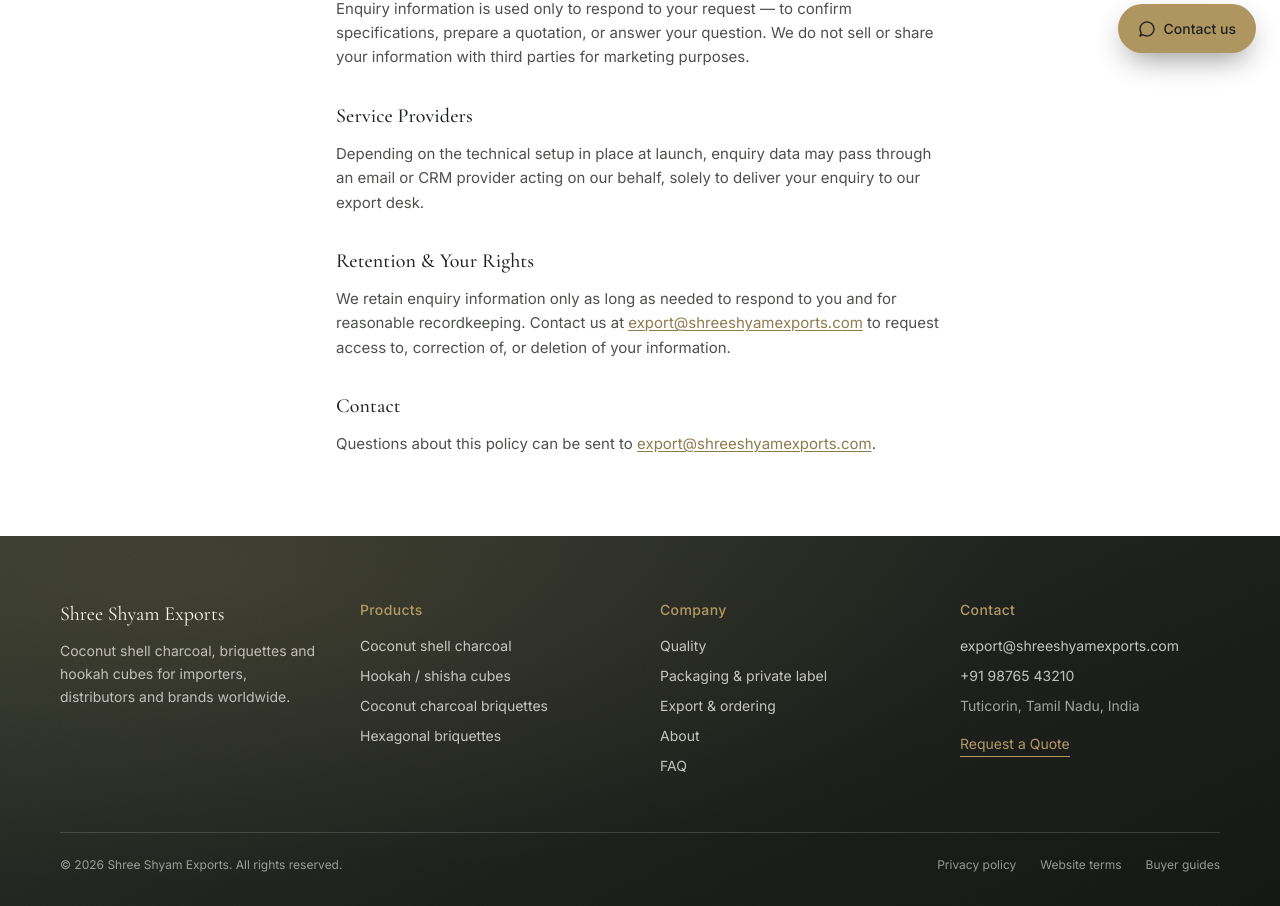
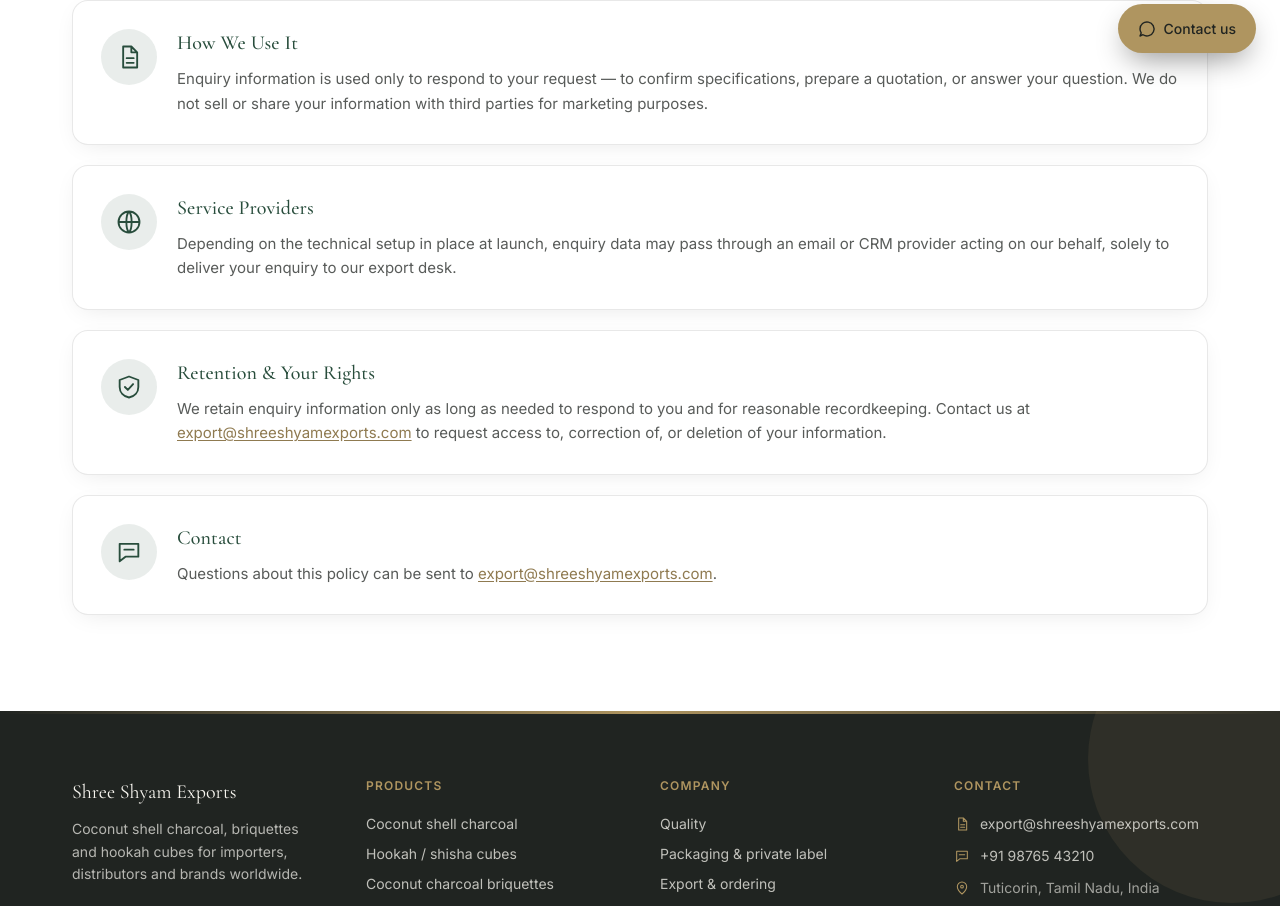
Before and after one commit to yashshingne33/shreeshyam-exports, a React (Vite) app: page /privacy-policy in a window 1280 px wide. Shown: the part 719-1625 px from the top of the page. Built offline with nearby package versions, Linux system fonts and the light colour scheme.

Commit message:
Update header dropdown and refine footer and page components

```diff
--- a/src/components/layout/Footer.jsx
+++ b/src/components/layout/Footer.jsx
@@ -1,13 +1,33 @@
 import { Link } from "react-router-dom";
 import { COMPANY } from "../../data/site.js";
+import { Icon } from "../PageDecor.jsx";
+
+const PRODUCT_LINKS = [
+  { to: "/products/coconut-shell-charcoal/", label: "Coconut shell charcoal" },
+  { to: "/products/hookah-charcoal-cubes/", label: "Hookah / shisha cubes" },
+  { to: "/products/coconut-charcoal-briquettes/", label: "Coconut charcoal briquettes" },
+  { to: "/products/hexagonal-charcoal-briquettes/", label: "Hexagonal briquettes" },
+];
+
+const COMPANY_LINKS = [
+  { to: "/quality/", label: "Quality" },
+  { to: "/packaging-private-label/", label: "Packaging & private label" },
+  { to: "/export-ordering/", label: "Export & ordering" },
+  { to: "/about/", label: "About" },
+  { to: "/faq/", label: "FAQ" },
+];
 
 export default function Footer() {
   return (
-    <footer className="grain-panel text-ivory">
-      <div className="container relative max-w-content py-16">
+    <footer className="relative overflow-hidden bg-charcoal text-ivory">
+      {/* Thin brass line across the very top, plus a soft glow — no blur */}
+      <div className="h-[3px] w-full bg-gradient-to-r from-brass/0 via-brass to-brass/0" />
+      <div className="pointer-events-none absolute -right-24 -top-24 h-72 w-72 rounded-full bg-brass/10" aria-hidden="true" />
+
+      <div className="container relative max-w-content px-5 py-14 sm:px-6 sm:py-16 lg:px-8">
         <div className="grid gap-10 sm:grid-cols-2 lg:grid-cols-4">
           <div>
-            <p className="font-display text-xl">{COMPANY.legalName}</p>
+            <p className="font-display text-xl text-ivory">{COMPANY.legalName}</p>
             <p className="mt-3 max-w-xs text-sm leading-relaxed text-ivory/70">
               Coconut shell charcoal, briquettes and hookah cubes for
               importers, distributors and brands worldwide.
@@ -15,54 +35,66 @@
           </div>
 
           <div>
-            <p className="text-sm font-medium tracking-wide text-brass">Products</p>
-            <ul className="mt-4 space-y-2.5 text-sm text-ivory/75">
-              <li><Link to="/products/coconut-shell-charcoal/" className="hover:text-ivory">Coconut shell charcoal</Link></li>
-              <li><Link to="/products/hookah-charcoal-cubes/" className="hover:text-ivory">Hookah / shisha cubes</Link></li>
-              <li><Link to="/products/coconut-charcoal-briquettes/" className="hover:text-ivory">Coconut charcoal briquettes</Link></li>
-              <li><Link to="/products/hexagonal-charcoal-briquettes/" className="hover:text-ivory">Hexagonal briquettes</Link></li>
+            <p className="text-xs font-semibold uppercase tracking-widest text-brass">Products</p>
+            <ul className="mt-5 space-y-2.5 text-sm text-ivory/75">
+              {PRODUCT_LINKS.map((link) => (
+                <li key={link.to}>
+                  <Link to={link.to} className="transition-colors hover:text-brass">
+                    {link.label}
+                  </Link>
+                </li>
+              ))}
             </ul>
           </div>
 
           <div>
-            <p className="text-sm font-medium tracking-wide text-brass">Company</p>
-            <ul className="mt-4 space-y-2.5 text-sm text-ivory/75">
-              <li><Link to="/quality/" className="hover:text-ivory">Quality</Link></li>
-              <li><Link to="/packaging-private-label/" className="hover:text-ivory">Packaging & private label</Link></li>
-              <li><Link to="/export-ordering/" className="hover:text-ivory">Export & ordering</Link></li>
-              <li><Link to="/about/" className="hover:text-ivory">About</Link></li>
-              <li><Link to="/faq/" className="hover:text-ivory">FAQ</Link></li>
+            <p className="text-xs font-semibold uppercase tracking-widest text-brass">Company</p>
+            <ul className="mt-5 space-y-2.5 text-sm text-ivory/75">
+              {COMPANY_LINKS.map((link) => (
+                <li key={link.to}>
+                  <Link to={link.to} className="transition-colors hover:text-brass">
+                    {link.label}
+                  </Link>
+                </li>
+              ))}
             </ul>
           </div>
 
           <div>
-            <p className="text-sm font-medium tracking-wide text-brass">Contact</p>
-            <ul className="mt-4 space-y-2.5 text-sm text-ivory/75">
-              <li>
-                <a href={`mailto:${COMPANY.email}`} className="hover:text-ivory">{COMPANY.email}</a>
+            <p className="text-xs font-semibold uppercase tracking-widest text-brass">Contact</p>
+            <ul className="mt-5 space-y-3 text-sm text-ivory/75">
+              <li className="flex items-start gap-2.5">
+                <Icon name="file" className="mt-0.5 h-4 w-4 shrink-0 text-brass" />
+                <a href={`mailto:${COMPANY.email}`} className="transition-colors hover:text-brass">
+                  {COMPANY.email}
+                </a>
               </li>
-              <li>
-                <a href={`https://wa.me/${COMPANY.whatsapp}`} className="hover:text-ivory">{COMPANY.phone}</a>
+              <li className="flex items-start gap-2.5">
+                <Icon name="chat" className="mt-0.5 h-4 w-4 shrink-0 text-brass" />
+                <a href={`https://wa.me/${COMPANY.whatsapp}`} className="transition-colors hover:text-brass">
+                  {COMPANY.phone}
+                </a>
               </li>
-              <li className="text-ivory/60">{COMPANY.address}</li>
-              <li>
-                <Link
-                  to="/request-a-quote/"
-                  className="mt-2 inline-block border-b border-brass pb-0.5 text-brass hover:text-ivory"
-                >
-                  Request a Quote
-                </Link>
+              <li className="flex items-start gap-2.5">
+                <Icon name="pin" className="mt-0.5 h-4 w-4 shrink-0 text-brass" />
+                <span className="text-ivory/60">{COMPANY.address}</span>
               </li>
             </ul>
+            <Link
+              to="/request-a-quote/"
+              className="mt-5 inline-flex items-center gap-1.5 rounded-full bg-brass px-5 py-2.5 text-xs font-semibold text-charcoal transition-all duration-200 hover:-translate-y-0.5 hover:bg-[#c2a877]"
+            >
+              Request a Quote &rarr;
+            </Link>
           </div>
         </div>
 
         <div className="mt-14 flex flex-col gap-4 border-t border-ivory/15 pt-6 text-xs text-ivory/55 sm:flex-row sm:items-center sm:justify-between">
           <p>&copy; {new Date().getFullYear()} {COMPANY.legalName}. All rights reserved.</p>
-          <div className="flex gap-6">
-            <Link to="/privacy-policy/" className="hover:text-ivory">Privacy policy</Link>
-            <Link to="/terms/" className="hover:text-ivory">Website terms</Link>
-            <Link to="/guides/" className="hover:text-ivory">Buyer guides</Link>
+          <div className="flex flex-wrap gap-x-6 gap-y-2">
+            <Link to="/privacy-policy/" className="transition-colors hover:text-brass">Privacy policy</Link>
+            <Link to="/terms/" className="transition-colors hover:text-brass">Website terms</Link>
+            <Link to="/guides/" className="transition-colors hover:text-brass">Buyer guides</Link>
           </div>
         </div>
       </div>
--- a/src/pages/Privacy.jsx
+++ b/src/pages/Privacy.jsx
@@ -1,6 +1,69 @@
 import PageHero from "../components/PageHero.jsx";
 import Breadcrumbs from "../components/Breadcrumbs.jsx";
 import { COMPANY } from "../data/site.js";
+import { WRAP, IconCircle, DOTS } from "../components/PageDecor.jsx";
+
+const SECTIONS = [
+  {
+    icon: "clipboard",
+    title: "What We Collect",
+    body: (
+      <>
+        When you submit the enquiry form on this site, we collect the information you provide — your name,
+        company, email, country, and any product, quantity or message details you enter. We do not collect
+        this information through any other means on this site.
+      </>
+    ),
+  },
+  {
+    icon: "file",
+    title: "How We Use It",
+    body: (
+      <>
+        Enquiry information is used only to respond to your request — to confirm specifications, prepare a
+        quotation, or answer your question. We do not sell or share your information with third parties for
+        marketing purposes.
+      </>
+    ),
+  },
+  {
+    icon: "globe",
+    title: "Service Providers",
+    body: (
+      <>
+        Depending on the technical setup in place at launch, enquiry data may pass through an email or
+        CRM provider acting on our behalf, solely to deliver your enquiry to our export desk.
+      </>
+    ),
+  },
+  {
+    icon: "shield",
+    title: "Retention & Your Rights",
+    body: (
+      <>
+        We retain enquiry information only as long as needed to respond to you and for reasonable
+        recordkeeping. Contact us at{" "}
+        <a href={`mailto:${COMPANY.email}`} className="text-brass-dim underline underline-offset-2">
+          {COMPANY.email}
+        </a>{" "}
+        to request access to, correction of, or deletion of your information.
+      </>
+    ),
+  },
+  {
+    icon: "chat",
+    title: "Contact",
+    body: (
+      <>
+        Questions about this policy can be sent to{" "}
+        <a href={`mailto:${COMPANY.email}`} className="text-brass-dim underline underline-offset-2">
+          {COMPANY.email}
+        </a>
+        .
+      </>
+    ),
+  },
+];
 
 export default function Privacy() {
   return (
@@ -8,55 +71,24 @@
       <PageHero kicker="Privacy policy · P13" title="Privacy Policy" />
       <Breadcrumbs trail={[{ label: "Privacy Policy" }]} />
 
-      <section className="bg-white py-16 sm:py-20">
-        <div className="container mx-auto max-w-2xl px-6 lg:px-8">
-          <p className="text-sm text-charcoal/50">Effective date: to be confirmed on launch.</p>
+      <section className="relative overflow-hidden bg-white py-16 sm:py-20 lg:py-24">
+        <div className="pointer-events-none absolute right-6 top-6 hidden h-28 w-28 sm:block" style={DOTS} aria-hidden="true" />
+        <div className={`${WRAP} relative max-w-3xl`}>
+          <p className="text-sm font-medium text-brass-dim">Effective date: to be confirmed on launch.</p>
 
-          <div className="prose-charcoal mt-8 space-y-8 text-[15px] leading-relaxed text-charcoal/80">
-            <div>
-              <h2 className="font-display text-xl font-medium text-charcoal">What We Collect</h2>
-              <p className="mt-3">
-                When you submit the enquiry form on this site, we collect the information you provide — your name,
-                company, email, country, and any product, quantity or message details you enter. We do not collect
-                this information through any other means on this site.
-              </p>
-            </div>
-            <div>
-              <h2 className="font-display text-xl font-medium text-charcoal">How We Use It</h2>
-              <p className="mt-3">
-                Enquiry information is used only to respond to your request — to confirm specifications, prepare a
-                quotation, or answer your question. We do not sell or share your information with third parties for
-                marketing purposes.
-              </p>
-            </div>
-            <div>
-              <h2 className="font-display text-xl font-medium text-charcoal">Service Providers</h2>
-              <p className="mt-3">
-                Depending on the technical setup in place at launch, enquiry data may pass through an email or
-                CRM provider acting on our behalf, solely to deliver your enquiry to our export desk.
-              </p>
-            </div>
-            <div>
-              <h2 className="font-display text-xl font-medium text-charcoal">Retention & Your Rights</h2>
-              <p className="mt-3">
-                We retain enquiry information only as long as needed to respond to you and for reasonable
-                recordkeeping. Contact us at{" "}
-                <a href={`mailto:${COMPANY.email}`} className="text-brass-dim underline underline-offset-2">
-                  {COMPANY.email}
-                </a>{" "}
-                to request access to, correction of, or deletion of your information.
-              </p>
-            </div>
-            <div>
-              <h2 className="font-display text-xl font-medium text-charcoal">Contact</h2>
-              <p className="mt-3">
-                Questions about this policy can be sent to{" "}
-                <a href={`mailto:${COMPANY.email}`} className="text-brass-dim underline underline-offset-2">
-                  {COMPANY.email}
-                </a>
-                .
-              </p>
-            </div>
+          <div className="mt-10 space-y-5">
+            {SECTIONS.map((section) => (
+              <div
+                key={section.title}
+                className="flex flex-col gap-4 rounded-2xl border border-charcoal/10 bg-white p-6 shadow-[0_6px_24px_-8px_rgba(0,0,0,0.1)] transition-all duration-300 hover:border-brass/40 hover:shadow-lg sm:flex-row sm:gap-5 sm:p-7"
+              >
+                <IconCircle name={section.icon} className="shrink-0" />
+                <div>
+                  <h2 className="font-display text-xl font-medium text-forest">{section.title}</h2>
+                  <p className="mt-2.5 text-[15px] leading-relaxed text-charcoal/75">{section.body}</p>
+                </div>
+              </div>
+            ))}
           </div>
         </div>
       </section>
```
Also changed, not shown: src/pages/ExportOrdering.jsx (+0 -103 lines), src/pages/RequestQuote.jsx (+43 -16 lines).
